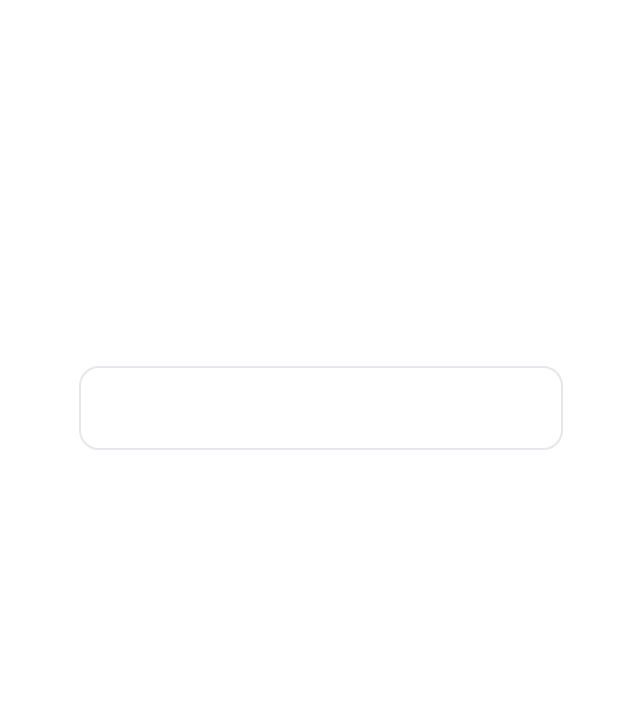
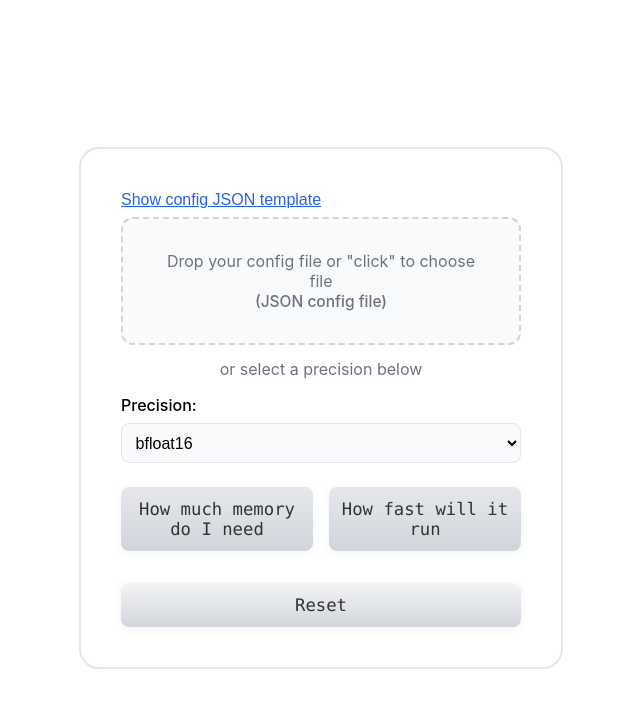
Before and after one commit to tinhoang-cerebras/cerebras-moe-calculator-new, a Next.js app: page / in a window 1280 px wide. Shown: the top 708 px of the page, without its empty margins (319-959 px from the left). Built offline with nearby package versions, Linux system fonts and the light colour scheme.

Commit message:
Update index.tsx

```diff
--- a/pages/index.tsx
+++ b/pages/index.tsx
@@ -200,10 +200,10 @@ export default function Home() {
         minHeight: "100vh",
         background: "#fff",
         display: "flex",
-        alignItems: "center", // vertical centering
+        alignItems: "center",
         justifyContent: "center",
-        paddingTop: 0,        // no top padding
-        paddingBottom: 0,     // no bottom padding
+        paddingTop: 0,
+        paddingBottom: 0,
         fontFamily: "Inter, Segoe UI, Arial, sans-serif"
       }}
     >
@@ -246,7 +246,6 @@ export default function Home() {
                 "opacity 180ms cubic-bezier(.4,0,.2,1), transform 180ms cubic-bezier(.4,0,.2,1)"
             }}
           >
-            {/* ...modal content unchanged... */}
             <h3 style={{ fontWeight: 600, fontSize: "1.15rem", marginBottom: "1rem", color: "#1e293b" }}>
               Config JSON Template
             </h3>
@@ -439,15 +438,261 @@ export default function Home() {
         style={{
           background: "#fff",
           borderRadius: 20,
-          border: "2px solid #e5e7eb", // Added border
-          // boxShadow removed
+          border: "2px solid #e5e7eb",
           padding: "2.5rem 2.5rem",
           maxWidth: 400,
           width: "100%"
         }}
       >
-        {/* ...rest of the card content remains unchanged... */}
-        {/* (Copy the remainder of your card content here as before) */}
+        {/* Template Link */}
+        <div style={{ marginBottom: 8 }}>
+          <button
+            type="button"
+            onClick={() => setShowTemplate(true)}
+            style={{
+              border: "none",
+              background: "none",
+              color: "#2563eb",
+              textDecoration: "underline",
+              cursor: "pointer",
+              fontSize: "1rem",
+              padding: 0,
+              margin: 0,
+              fontWeight: 400
+            }}
+          >
+            Show config JSON template
+          </button>
+        </div>
+
+        {/* Dropzone File Upload */}
+        <label
+          style={{
+            display: "block",
+            fontWeight: 500,
+            marginBottom: 24
+          }}
+        >
+          <div
+            style={{
+              border: "2px dashed #d1d5db",
+              borderRadius: 12,
+              padding: "2rem",
+              textAlign: "center",
+              background: "#f9fafb",
+              cursor: "pointer",
+              transition: "border-color 0.2s",
+              color: "#374151",
+              fontSize: "1rem"
+            }}
+            onClick={() => fileInputRef.current?.click()}
+            onDragOver={e => {
+              e.preventDefault();
+              e.stopPropagation();
+            }}
+            onDrop={handleDrop}
+            tabIndex={0}
+            onKeyPress={e => {
+              if (e.key === "Enter" || e.key === " ") {
+                fileInputRef.current?.click();
+              }
+            }}
+          >
+            <span style={{
+              color: "#6b7280",
+              fontWeight: 400
+            }}>
+              Drop your config file or "click" to choose file
+            </span>
+            <br />
+            <span style={{ fontSize: "0.97rem", color: "#6b7280" }}>
+              (JSON config file)
+            </span>
+            <input
+              ref={fileInputRef}
+              type="file"
+              accept=".json,application/json"
+              onChange={handleFileChange}
+              style={{
+                display: "none"
+              }}
+              tabIndex={-1}
+            />
+          </div>
+        </label>
+
+        {/* New Text Between Upload and Precision */}
+        <div style={{
+          textAlign: 'center',
+          color: '#6b7280',
+          marginBottom: 10,
+          marginTop: -10,
+          fontSize: "1rem"
+        }}>
+          or select a precision below
+        </div>
+
+        {/* Precision Dropdown */}
+        <label style={{ fontWeight: 500, display: "block", margin: "16px 0" }}>
+          Precision:
+          <select
+            value={precision}
+            onChange={e => setPrecision(e.target.value)}
+            style={{
+              marginTop: 8,
+              padding: "0.6rem",
+              borderRadius: 8,
+              border: "1px solid #e5e7eb",
+              background: "#f9fafb",
+              fontSize: "1rem",
+              width: "100%"
+            }}
+          >
+            {PRECISIONS.map(p => (
+              <option key={p} value={p}>{p}</option>
+            ))}
+          </select>
+        </label>
+
+        {/* Action Buttons */}
+        <div style={{ display: "flex", gap: "1rem", marginTop: 24 }}>
+          <button
+            type="button"
+            disabled={loadingMemory}
+            onClick={() => handleCalculate("memory")}
+            style={{
+              flex: 1,
+              padding: "0.75rem",
+              borderRadius: 8,
+              border: "none",
+              background: loadingMemory
+                ? "linear-gradient(to bottom, #e5e7eb, #d1d5db)"
+                : "linear-gradient(to bottom, #e5e7eb 0%, #d1d5db 100%)",
+              color: "#333",
+              fontWeight: 400,
+              fontSize: "1.08rem",
+              fontFamily: "Menlo, Monaco, 'Liberation Mono', Consolas, monospace",
+              cursor: loadingMemory ? "not-allowed" : "pointer",
+              boxShadow: "0 2px 8px rgba(37,99,235,.06)",
+              transition: "background 0.18s"
+            }}
+          >
+            {loadingMemory ? "Calculating..." : "How much memory do I need"}
+          </button>
+          <button
+            type="button"
+            disabled={loadingFlops}
+            onClick={() => handleCalculate("flops")}
+            style={{
+              flex: 1,
+              padding: "0.75rem",
+              borderRadius: 8,
+              border: "none",
+              background: loadingFlops
+                ? "linear-gradient(to bottom, #e5e7eb, #d1d5db)"
+                : "linear-gradient(to bottom, #e5e7eb 0%, #d1d5db 100%)",
+              color: "#333",
+              fontWeight: 400,
+              fontSize: "1.08rem",
+              fontFamily: "Menlo, Monaco, 'Liberation Mono', Consolas, monospace",
+              cursor: loadingFlops ? "not-allowed" : "pointer",
+              boxShadow: "0 2px 8px rgba(16,185,129,.09)",
+              transition: "background 0.18s"
+            }}
+          >
+            {loadingFlops ? "Calculating..." : "How fast will it run"}
+          </button>
+        </div>
+        {/* Error */}
+        {error && (
+          <div style={{
+            color: "#b91c1c",
+            background: "#fee2e2",
+            borderRadius: 8,
+            padding: "0.75rem",
+            marginTop: 18,
+            fontWeight: 500
+          }}>
+            {error}
+          </div>
+        )}
+        {/* Memory Result */}
+        {memoryResult && (
+          <div
+            style={{
+              background: "#fff",
+              borderRadius: 16,
+              boxShadow: "0 2px 12px rgba(0,0,0,0.07)",
+              padding: "1.5rem",
+              marginTop: "2rem",
+              color: "#264653",
+              fontSize: "1.07rem",
+              fontFamily: "Menlo, Monaco, 'Liberation Mono', Consolas, monospace",
+              whiteSpace: "pre-wrap",
+              wordBreak: "break-word",
+              border: "1px solid #e5e7eb",
+              maxWidth: "100%",
+              overflowX: "auto",
+              boxSizing: "border-box",
+              minWidth: 0,
+            }}
+          >
+            {memoryResult
+              .split('\n')
+              .filter(line => !/^=+$/.test(line.trim()))
+              .join('\n')}
+          </div>
+        )}
+        {/* FLOPs Result */}
+        {flopsResult && (
+          <div
+            style={{
+              background: "#fff",
+              borderRadius: 16,
+              boxShadow: "0 2px 12px rgba(0,0,0,0.07)",
+              padding: "1.5rem",
+              marginTop: "2rem",
+              color: "#14532d",
+              fontSize: "1.07rem",
+              fontFamily: "Menlo, Monaco, 'Liberation Mono', Consolas, monospace",
+              whiteSpace: "pre-wrap",
+              wordBreak: "break-word",
+              border: "1px solid #e5e7eb",
+              maxWidth: "100%",
+              overflowX: "auto",
+              boxSizing: "border-box",
+              minWidth: 0,
+            }}
+          >
+            {flopsResult
+              .split('\n')
+              .filter(line => !/^=+$/.test(line.trim()))
+              .join('\n')}
+          </div>
+        )}
+
+        {/* Reset Button */}
+        <button
+          type="button"
+          onClick={handleReset}
+          style={{
+            marginTop: "2rem",
+            width: "100%",
+            padding: "0.75rem",
+            borderRadius: 8,
+            border: "none",
+            background: "linear-gradient(to bottom, #f3f4f6 0%, #d1d5db 100%)",
+            color: "#333",
+            fontWeight: 400,
+            fontSize: "1.08rem",
+            fontFamily: "Menlo, Monaco, 'Liberation Mono', Consolas, monospace",
+            cursor: "pointer",
+            boxShadow: "0 2px 8px rgba(0,0,0,0.06)",
+            transition: "background 0.18s"
+          }}
+        >
+          Reset
+        </button>
       </div>
     </main>
   );
```
